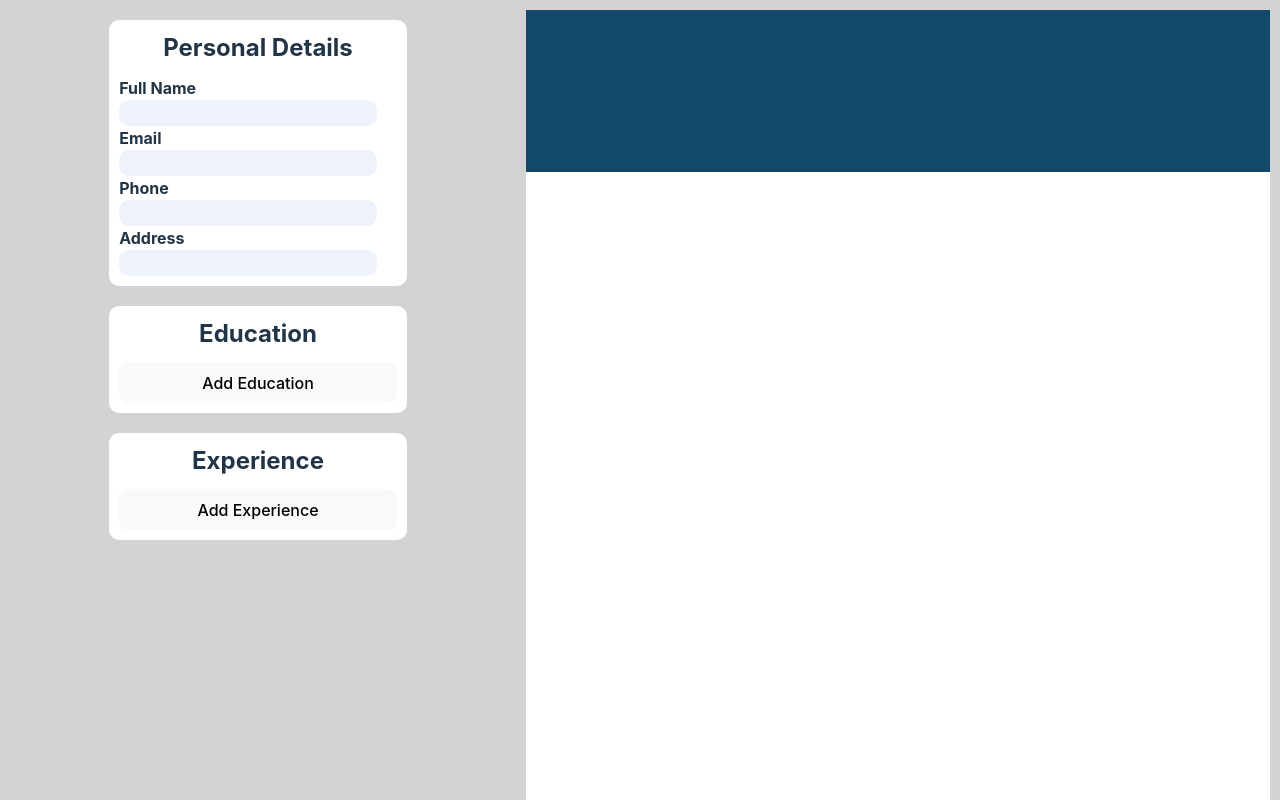
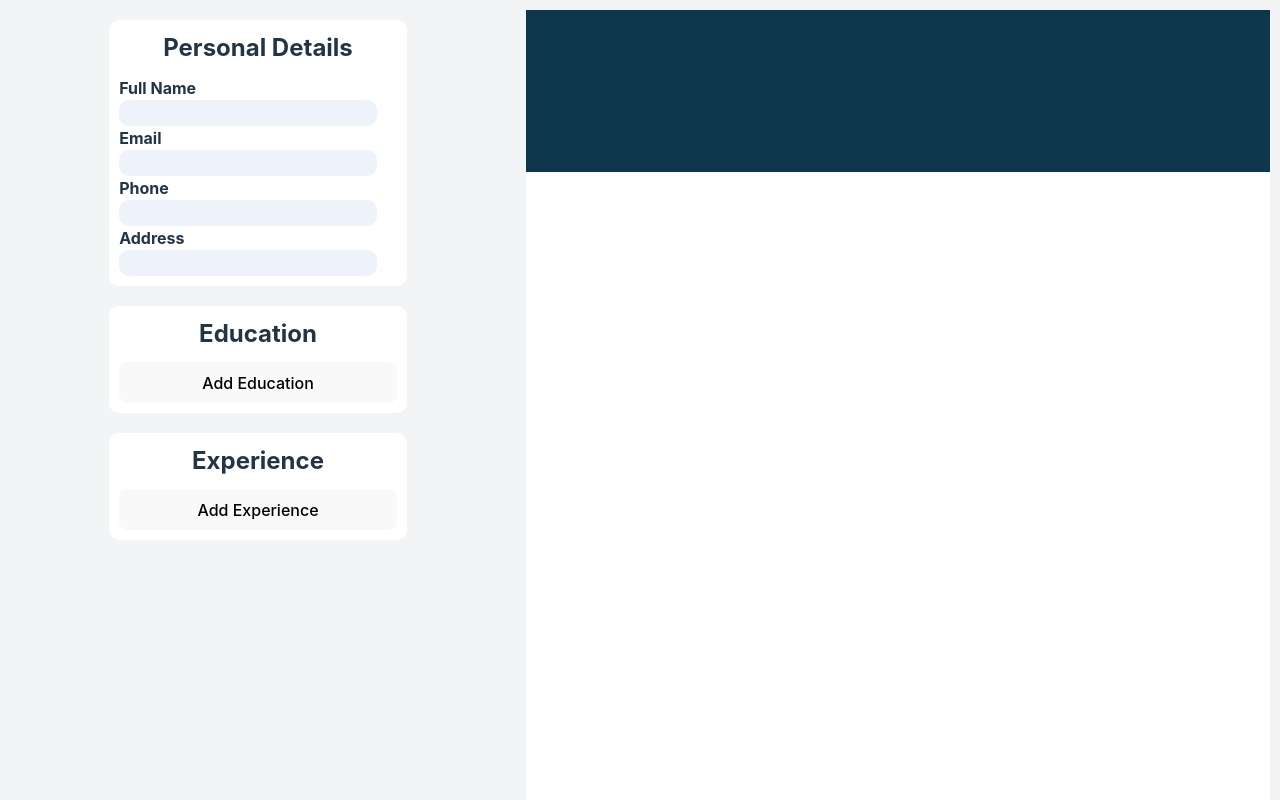
Before and after one commit to KevinVu21/CVApplication, a React (Vite) app: page / in a window 1280 px wide. Shown: the top 800 px of the page. Built offline with nearby package versions, Linux system fonts and the light colour scheme.

Commit message:
fixed bug where start date for education wasnt displaying and added a margin for multiple experiences and educations

```diff
--- a/src/App.css
+++ b/src/App.css
@@ -8,7 +8,7 @@ html, body{
   min-height: 120vh;
   width: 100vw;
   box-sizing: border-box;
-  background-color: lightgrey;
+  background-color: #f3f4f6;
 }
 
 .input, .resume {
@@ -75,7 +75,7 @@ label{
   flex-direction: column;
   align-items: center;
   justify-content: center;
-  background-color: #12486a;
+  background-color: #0e374e;
   height: 13%;
   padding: 20px;
 }
@@ -130,9 +130,9 @@ label{
 
 .educationTab, .experienceTab{
   display: flex;
-  background-color: lightgrey;
+  background-color: #EEF1F3;
   justify-content: center;
-  color:#12486a
+  color:#0e374e
 }
 
 .educationLeft, .experienceLeft{
@@ -144,7 +144,7 @@ label{
 .educationDetails, .experienceDetails{
   display:flex;
   flex-direction: row;
-  /* margin-bottom: 20px; */
+  margin-bottom: 20px;
 }
 
 .educationDates, .experienceDates{
--- a/src/resumeContainer.jsx
+++ b/src/resumeContainer.jsx
@@ -70,7 +70,7 @@ function ResumeContainer({ personal, educationInfo, savedEducations, experienceI
                 <div className='educationLeft'>
                     <div className='educationDates'>
                         <div>
-                          {education.startDate ? formatDate(educationInfo.startDate)+ ' - ' : ''}
+                          {education.startDate ? formatDate(education.startDate)+ ' - ' : ''}
                           {formatDate(education.endDate)}
                         </div>
                     </div>
@@ -87,6 +87,7 @@ function ResumeContainer({ personal, educationInfo, savedEducations, experienceI
             <div className='educationLeft'>
               <div className='educationDates'>
                 <div className="educationDetails">
+                  {educationInfo.startDate ? formatDate(educationInfo.startDate)+ ' - ' : ''}
                   {educationInfo.endDate && formatDate(educationInfo.endDate)}
                   </div>
               </div>
```
